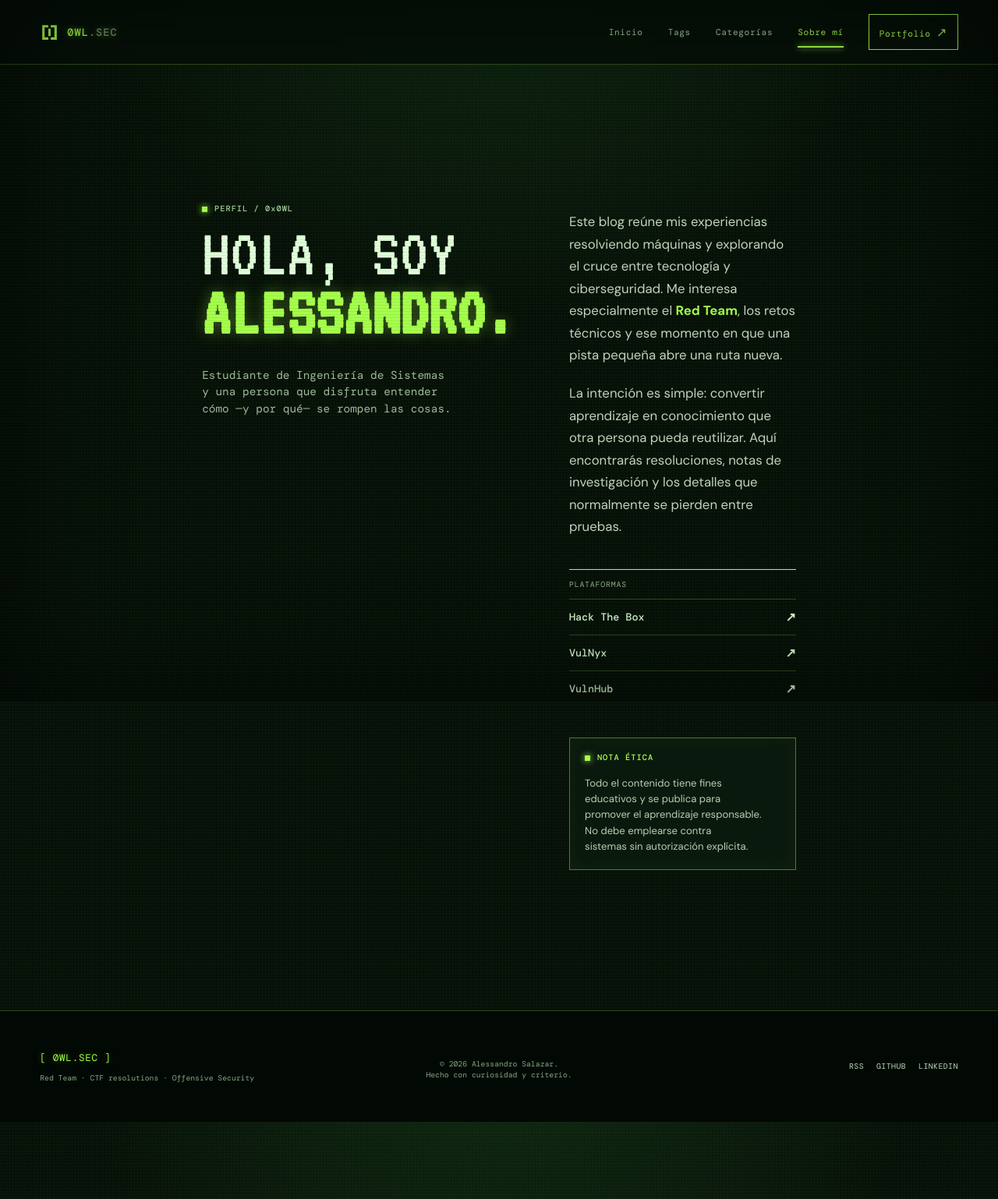
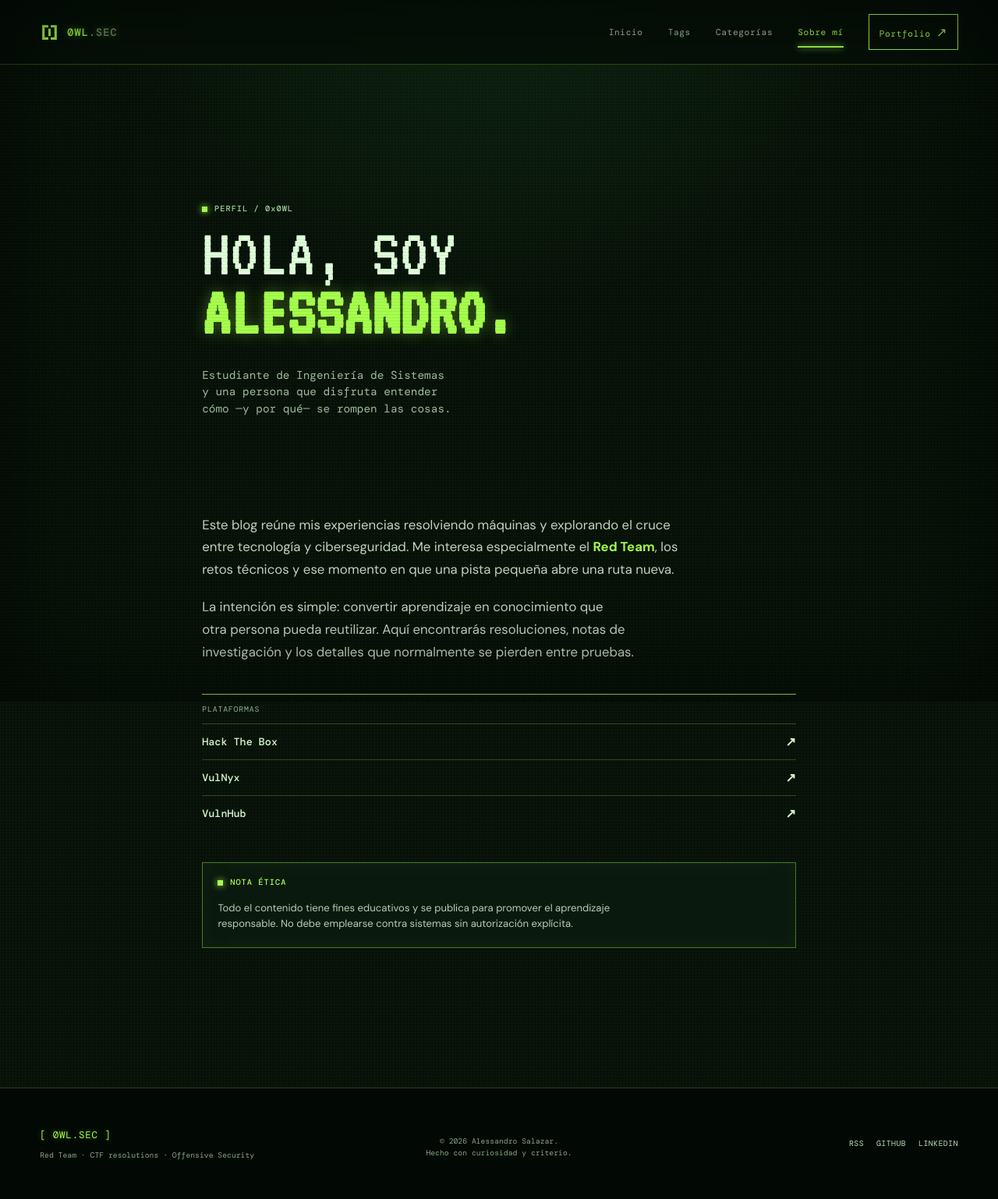
Before and after one commit to x-0wl/x-0wl.github.io, a Jekyll site: the page built from about_me.html, in a window 1280 px wide. Shown: the whole page at 78% size. Built offline with Jekyll 4.4.1, drawn with Linux system fonts in a browser that asks for light colours; some web fonts are replaced.

Commit message:
Update style.css

```diff
--- a/assets/css/style.css
+++ b/assets/css/style.css
@@ -187,7 +187,7 @@ code { padding: .14em .35em; color: #34510a; background: #e4edc8; border-radius:
 .archive-post a:hover h3 { font-family: var(--serif); font-style: italic; }
 .archive-post span { color: var(--muted); font: .63rem var(--mono); }
 
-.about-page { width: min(1120px, 100%); min-height: 58vh; margin: auto; padding: clamp(3rem, 7vw, 6.5rem) clamp(1.25rem, 4vw, 4rem); display: grid; grid-template-columns: minmax(280px, 1.1fr) minmax(280px, .9fr); align-items: start; gap: clamp(3rem, 9vw, 9rem); }
+.about-page { width: min(1120px, 100%); min-height: 58vh; margin: auto; padding: clamp(3rem, 7vw, 6.5rem) clamp(1.25rem, 4vw, 4rem); display: grid; grid-template-columns: minmax(280px, 1.1fr) minmax(280px, .9fr); align-items: start; gap: clamp(3rem, 9vw, 9rem); display: flex; flex-direction: column;}
 .about-page h1 { margin-top: .85rem; font-size: clamp(3.8rem, 7vw, 7rem); line-height: .84; }
 .about-page__lead { max-width: 420px; margin: 2rem 0 0; color: var(--muted); font: .9rem/1.5 var(--mono); }
 .about-page__content { padding-top: .5rem; }
```
